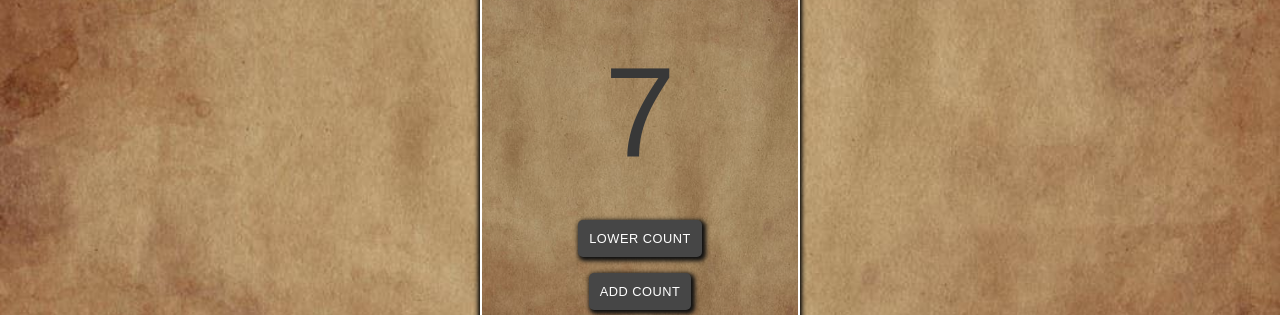
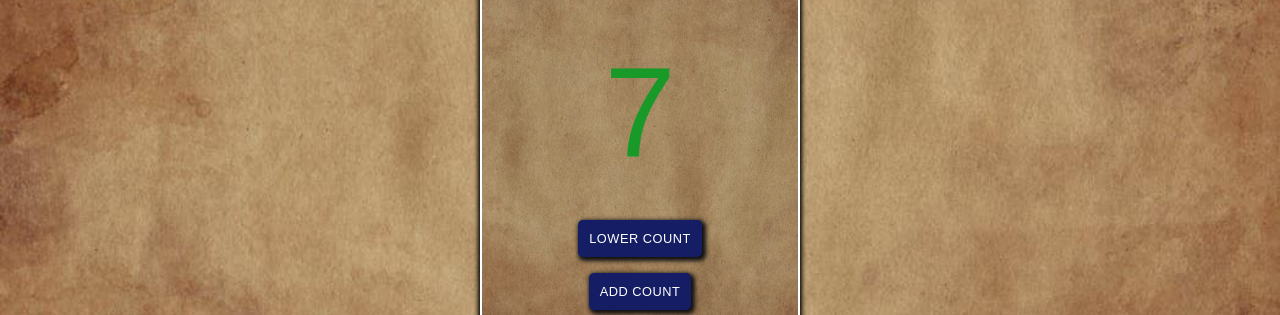
Before and after one commit to Babatunde-Ben/javascript-counter, a plain HTML site: page index.html in a window 1280 px wide. Shown: the part 237-552 px from the top of the page. Drawn offline with Linux system fonts and the light colour scheme.

Commit message:
Edited for SH Internship

```diff
--- a/style.css
+++ b/style.css
@@ -20,10 +20,6 @@ body {
   align-items: center;
   width: 20rem;
   height: 30rem;
-  /* overflow: hidden; */
-  /* width: 30%;
-  height: 70%;
-  background-color: red; */
   box-shadow: 0 5px 4px 2px black;
   border-radius: 5px;
   border: 2px solid white;
@@ -37,7 +33,7 @@ h2 {
   text-shadow: 0px 0px 1.5px rgb(0, 0, 0);
 }
 .number {
-  color: rgb(56, 56, 56);
+  color: rgb(25, 154, 40);
   font-size: 8rem;
   margin: 0.2em 0;
 }
@@ -49,7 +45,7 @@ h2 {
   margin: 0.5rem;
   border-radius: 5px;
   /* background-color: rgb(48, 36, 150); */
-  background-color: rgb(70, 70, 70);
+  background-color: rgb(21, 30, 101);
   border: none;
   /* outline: none; */
   /* background-color: rgb(25, 25, 108); */
```
Also changed, not shown: index.html (line endings or trailing spaces), 1 other file.
